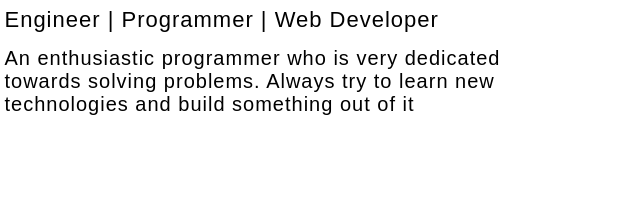
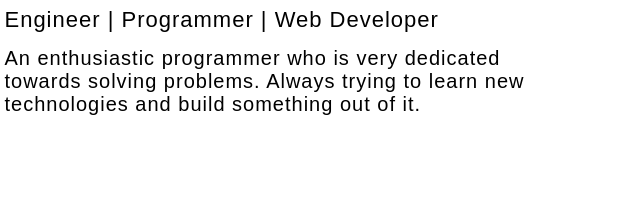
Before and after one commit to samarcodes/samarcodes.github.io, a plain HTML site: page index.html in a window 1280 px wide. Shown: the part 262-479 px from the top of the page, 580-1220 px from the left. Drawn offline with Linux system fonts and the light colour scheme; a web font is replaced by a local one.

Commit message:
Update index.html

```diff
--- a/index.html
+++ b/index.html
@@ -38,7 +38,7 @@
                         <h1>HI, I AM</h1>
                         <h1>SAMAR KALRA</h1>
                         <p>Engineer | Programmer | Web Developer</p>
-                        <p>An enthusiastic programmer who is very dedicated towards solving problems. Always try to learn new technologies and build something out of it
+                        <p>An enthusiastic programmer who is very dedicated towards solving problems. Always trying to learn new technologies and build something out of it.
                         </p>
                     </div>
                 </div>
```
